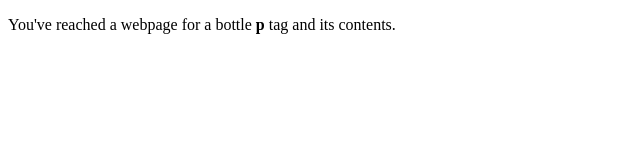
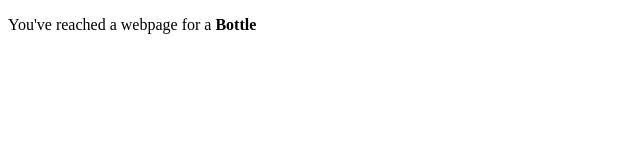
Before and after one commit to blueyeticlick/blueyeticlick.github.io, a plain HTML site: page index.html in a window 1280 px wide. Shown: the whole page, without its empty margins (0-640 px from the left). Drawn offline with Linux system fonts and the light colour scheme.

Commit message:
Update index.html

```diff
--- a/index.html
+++ b/index.html
@@ -4,6 +4,6 @@
     <title>blueyeti.click</title>
   </head>
   <body>
-    <p>You've reached a webpage for a bottle <strong>p</strong> tag and its contents.</p>
+    <p>You've reached a webpage for a <strong>Bottle</strong></p>
   </body>
 </html>
```
